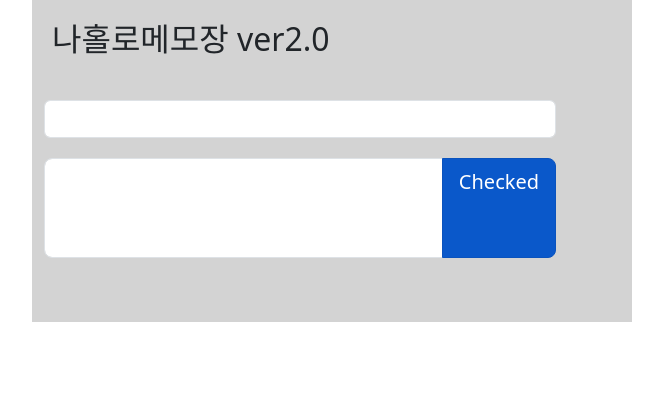
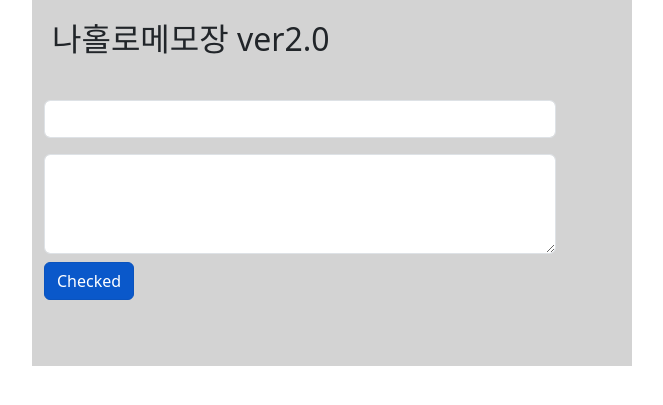
Before and after one commit to kms86989408-droid/codingTest, a Python web app: template templates/index.html in a window 1280 px wide. Shown: the top 405 px of the page, without its empty margins (308-971 px from the left). Run offline with Jinja, Linux system fonts and the light colour scheme; the template is opened without the code that fills it, so the values that code supplies are empty; some web fonts are replaced.

Commit message:
second upload

```diff
--- a/templates/index.html
+++ b/templates/index.html
@@ -45,9 +45,14 @@
         margin-top: 20px;
         margin-left: 0;
       }
+
+      .form-check{
+        padding-left: 0;
+        margin-top: 20px;
+      }
     </style>
 
-    <!-- ---html--- -->
+    <!-- ---Html--- -->
   </head>
   <body>
     <div class="container-fluid my-box">
@@ -64,17 +69,18 @@
             />
           </div>
 
-          <div class="input-group input-group-lg">
-            <input
+            <textarea
               type="text"
               class="form-control"
               aria-label="Sizing example input"
               aria-describedby="inputGroup-sizing-lg"
               style="height: 100px"
-            />
+            ></textarea>
 
+            <div class="form-check mt-2 ms-0">
             <input type="checkbox" class="btn-check" id="btn-check-2" checked autocomplete="off">
             <label class="btn btn-primary" for="btn-check-2">Checked</label>
+            </div>
           </div>
         </div>
       </div>
```
